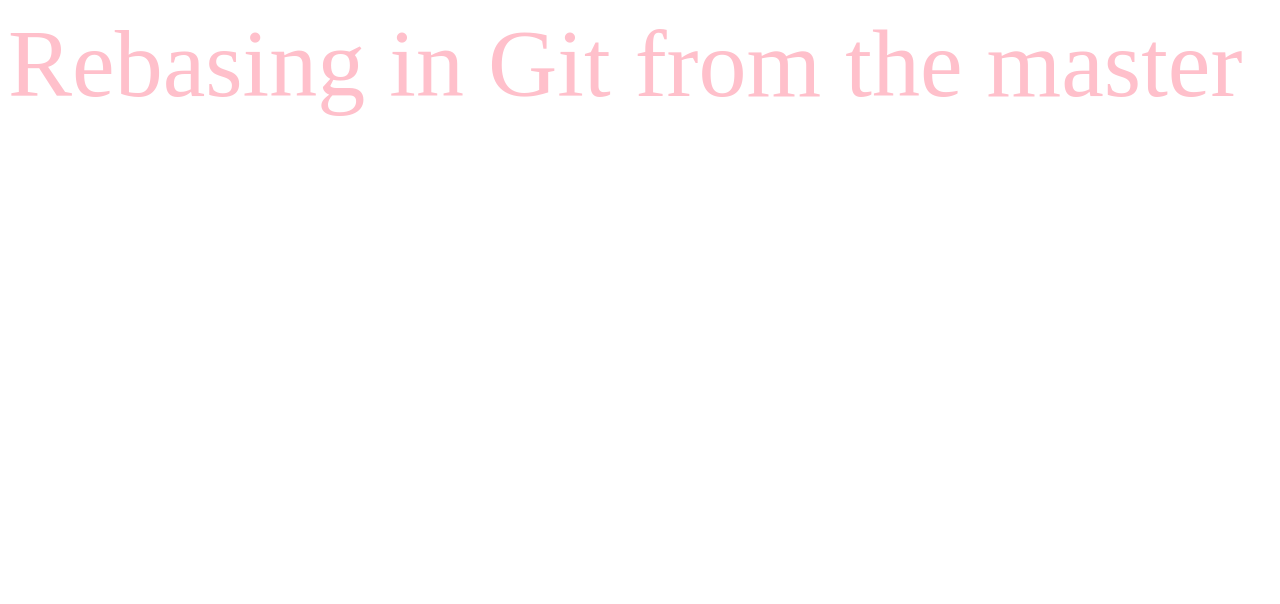
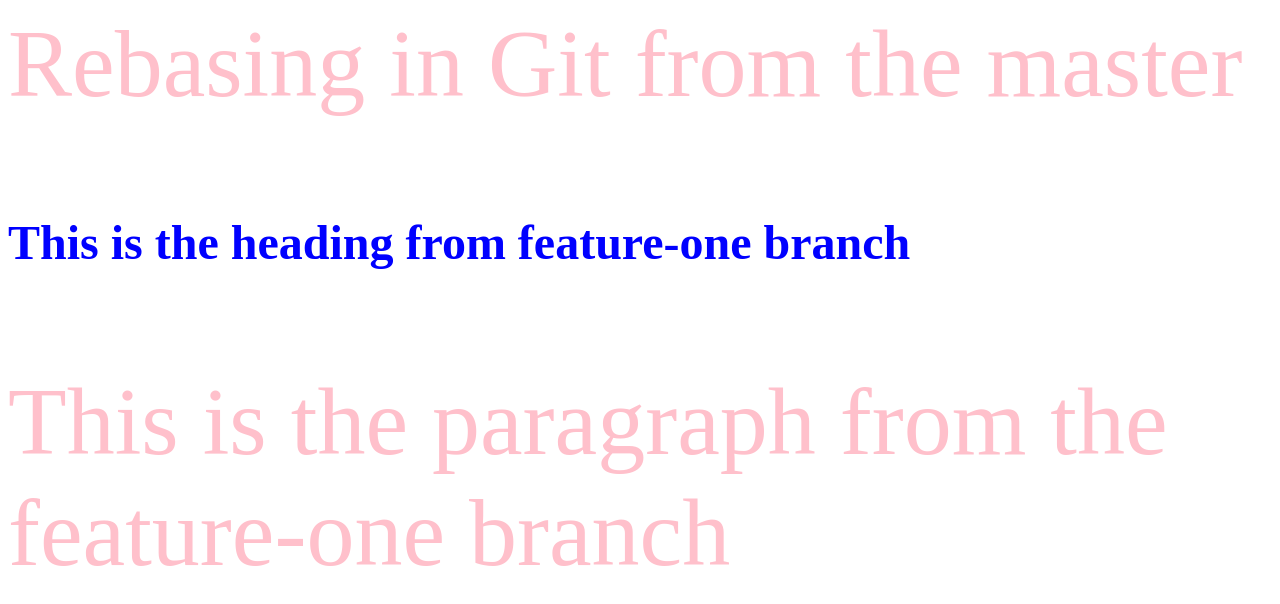
Before and after one commit to SantiManRai/rebasing-git, a plain HTML site: page index.html in a window 1280 px wide. Drawn offline with Linux system fonts and the light colour scheme.

Commit message:
Added heading and paragraph from feature-one branch

```diff
--- a/index.html
+++ b/index.html
@@ -23,6 +23,9 @@ p{
 
 	<body>
 
+		<h1> This is the heading from feature-one branch </h1>
+
+		<p> This is the paragraph from the feature-one branch </p>
 	</body>
 
 </html>
```
